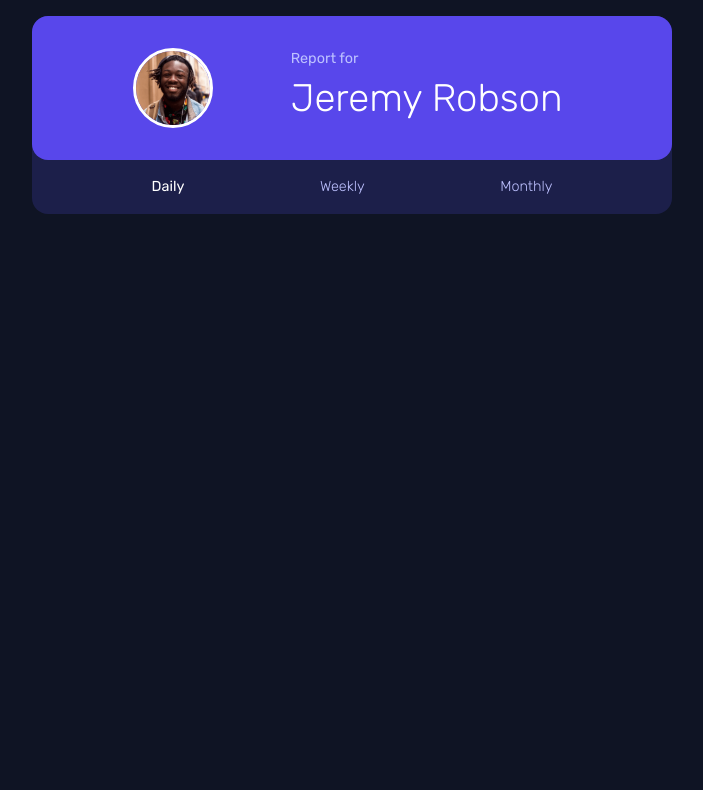
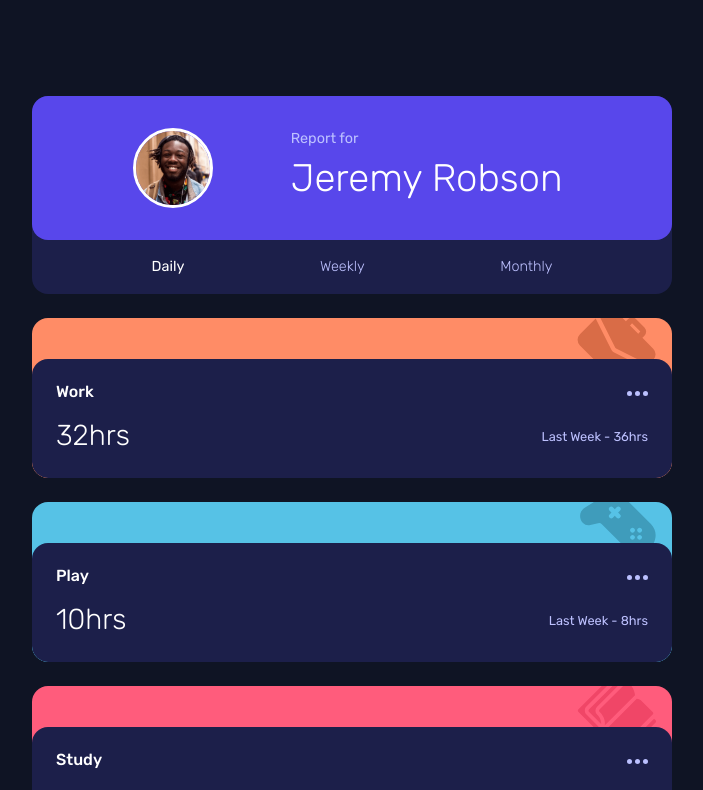
Before and after one commit to Dev-Nana/Time-Dashboard, a React (Create React App) app: page / in a window 1280 px wide. Shown: the top 790 px of the page, without its empty margins (288-991 px from the left). Built offline with nearby package versions, Linux system fonts and the light colour scheme.

Commit message:
Add Cards

```diff
--- a/src/App.js
+++ b/src/App.js
@@ -1,12 +1,12 @@
-// import { UserCard } from './components/usercard/usercard';
 import { Selector } from "./components/selector/selector";
+import { Cards } from "./components/cards/cards";
 import './index.css';
 
 function App() {
   return (
     <div className="app_content">
-      {/* <UserCard/> */}
       <Selector/>
+      <Cards/>
     </div>
   );
 }
--- a/src/components/cards/cards.js
+++ b/src/components/cards/cards.js
@@ -0,0 +1,29 @@
+import React from 'react';
+import Ellipsis from '../../assets/icons/icon-ellipsis.svg'
+import { cardData } from './data';
+
+export const Cards = () => {
+  return (
+    <div>
+      {
+        cardData.map((data) => (
+          <div key={data.id} className={`cards_content ${data.class}`}>
+            <div className='cards-image'>
+              <img src={data.image} alt='icon-work' />
+            </div>
+            <div className='cards-container'>
+              <div className='cards-menu'>
+                <p className='cards-text text'>{data.nome}</p>
+                <p className='cards-text time'>{data.horas}</p>
+              </div>
+              <div className='cards-time'>
+                <img className='cards-icon' src={Ellipsis} alt='icon-ellipsis' />
+                <p className='cards-text'>Last Week - {data.subhoras}</p>
+              </div>
+            </div>
+          </div>
+        ))
+      }
+    </div>
+  );
+}
--- a/src/components/cards/data.js
+++ b/src/components/cards/data.js
@@ -0,0 +1,57 @@
+import work from "../../assets/icons/icon-work.svg";
+import play from "../../assets/icons/icon-play.svg";
+import study from "../../assets/icons/icon-study.svg";
+import exercise from "../../assets/icons/icon-exercise.svg";
+import social from "../../assets/icons/icon-social.svg";
+import care from "../../assets/icons/icon-self-care.svg";
+
+export const cardData = [
+  {
+    id: 1,
+    image: work,
+    class: "work",
+    nome: "Work",
+    horas: "32hrs",
+    subhoras: "36hrs"
+  },
+  {
+    id: 2,
+    image: play,
+    class: "play",
+    nome: "Play",
+    horas: "10hrs",
+    subhoras: "8hrs"
+  },
+  {
+    id: 3,
+    image: study,
+    class: "study",
+    nome: "Study",
+    horas: "4hrs",
+    subhoras: "7hrs"
+  },
+  {
+    id: 4,
+    image: exercise,
+    class: "exercise",
+    nome: "Exercise",
+    horas: "4hrs",
+    subhoras: "5hrs"
+  },
+  {
+    id: 5,
+    image: social,
+    class: "social",
+    nome: "Social",
+    horas: "5hrs",
+    subhoras: "10hrs"
+  },
+  {
+    id: 6,
+    image: care,
+    class: "care",
+    nome: "Self Care",
+    horas: "2hrs",
+    subhoras: "2hrs"
+  }
+];
--- a/src/components/selector/selector.js
+++ b/src/components/selector/selector.js
@@ -10,7 +10,7 @@ export const Selector = () => {
   };
   return (
     <div className="selector_content">
-      <UserCard></UserCard>
+      <UserCard/>
       <div className="selector-container">
         <button
           className={`selector-button ${activeButton === 'daily' ? 'active' : ''}`}
--- a/src/index.css
+++ b/src/index.css
@@ -7,7 +7,7 @@
 
 body {
   margin: 0;
-  padding: 1rem;
+  padding: 5rem 1rem;
   display: flex;
   justify-content: center;
   align-items: center;
@@ -67,11 +67,14 @@ body {
   background-color: var(--Dark-blue);
   width: clamp(17rem, 100vw, 50vw);
   border-radius: 1rem;
+  margin: 1rem 0;
+  display: flex;
+  flex-direction: column;
+  justify-content: space-between;
 }
 
 .selector-container {
   display: flex;
-  align-items: center;
   justify-content: space-evenly;
 }
 
@@ -82,10 +85,97 @@ body {
   font-size: 0.9rem;
 }
 
-.active, .selector-button:hover {
+.active,
+.selector-button:hover {
   color: var(--White);
   font-weight: 400;
 }
+
+.cards_content {
+  display: flex;
+  flex-direction: column;
+  width: clamp(17rem, 100vw, 50vw);
+  border-radius: 1rem;
+  overflow: hidden;
+  position: relative;
+  height: 9rem;
+  justify-content: end;
+  height: 10rem;
+  margin: 1.5rem 0 0 0;
+}
+
+.work{
+  background-color: var(--Light-red-work);
+}
+.play{
+  background-color: var(--Soft-blue-play);
+}
+.study{
+  background-color: var(--Light-red-study);
+}
+.exercise{
+  background-color: var(--Lime-green-exercise);
+}
+.social{
+  background-color: var(--Violet-social);
+}
+.care{
+  background-color: var(--Soft-orange-self-care);
+}
+
+.cards-image {
+  position: absolute;
+  right: 0;
+  top: -10px;
+  padding: 0 1rem 0 0;
+}
+
+.cards-container {
+  background-color: var(--Dark-blue);
+  border-radius: 1rem;
+  z-index: 1;
+  height: 74%;
+  display: flex;
+  align-items: center;
+  justify-content: space-between;
+  padding: 1rem 1.5rem;
+}
+
+.cards-menu {
+  display: flex;
+  flex-direction: column;
+  align-items: start;
+  height: 100%;
+  justify-content: space-around;
+  color: var(--White);
+}
+
+.cards-time {
+  display: flex;
+  flex-direction: column;
+  align-items: end;
+  height: 100%;
+  justify-content: space-around;
+  color: var(--Pale-Blue);
+  font-size: 0.8rem;
+}
+
+.text{
+  font-weight: 500;
+}
+
+.time{
+  font-size: 1.8rem;
+  font-weight: 200;
+}
+
+/* .cards-menu, .cards-time {
+  display: flex;
+  padding: .5rem;
+  flex-direction: column;
+  align-items: center;
+  justify-content: space-around;
+} */
 
 
 /* sm	640px	@media (min-width: 640px) { ... }
```
